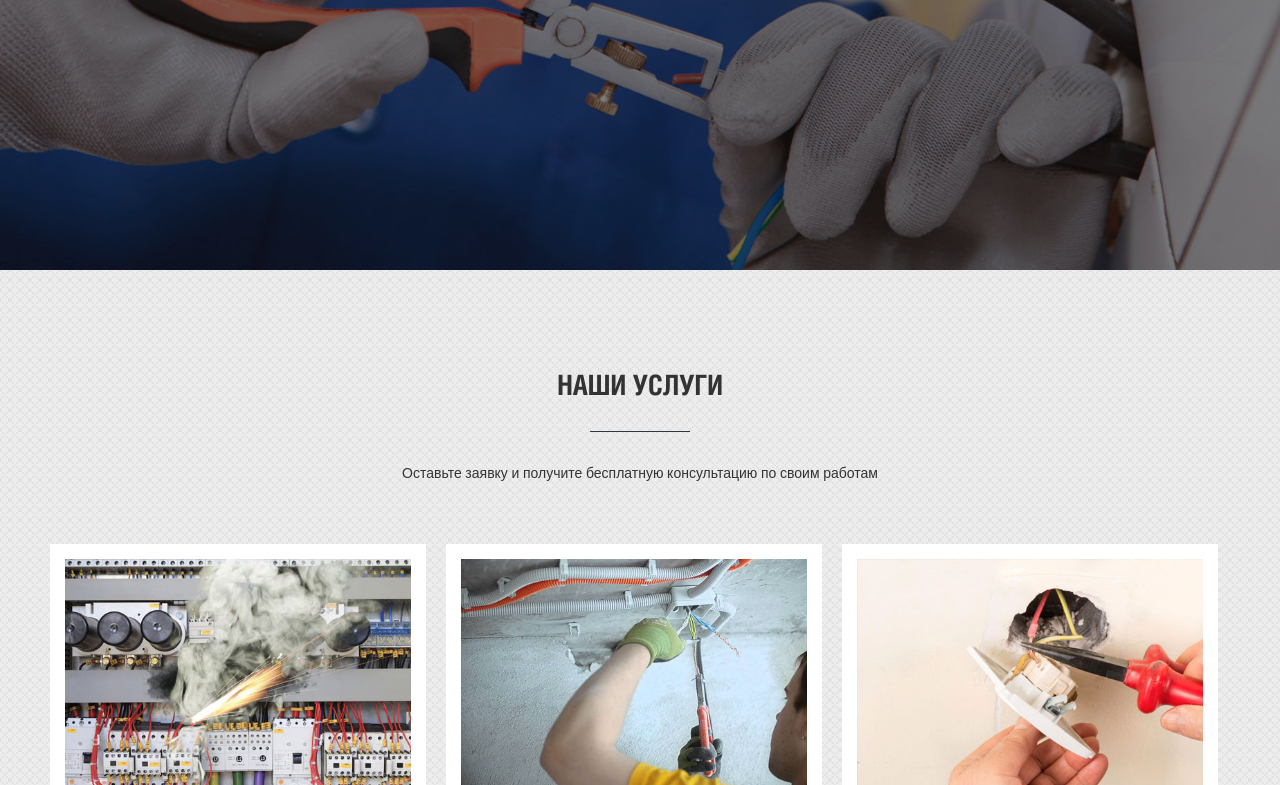
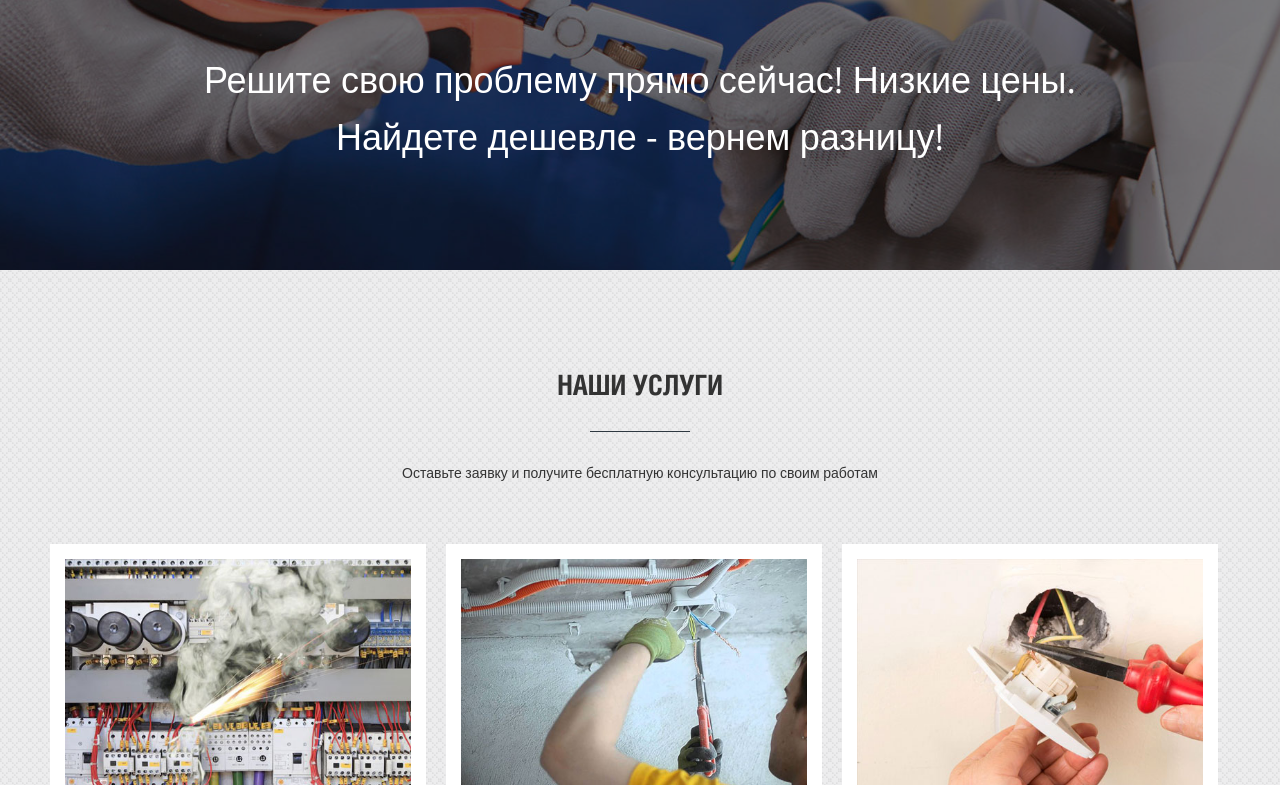
Before and after one commit to Pavel588/diplom, a website built with webpack: page index.html in a window 1280 px wide. Shown: the part 350-1135 px from the top of the page. Built offline with nearby package versions, Linux system fonts and the light colour scheme; files whose address does not match are found by name.

Commit message:
fix: topSlider text and assembly production| src/modules/topSlider.js and index.html

```diff
--- a/index.html
+++ b/index.html
@@ -719,7 +719,7 @@
     <script src="https://oss.maxcdn.com/html5shiv/3.7.2/html5shiv.min.js"></script>
     <script src="https://oss.maxcdn.com/respond/1.4.2/respond.min.js"></script>
     <![endif]-->
-	<script src="./dist/dev-bundle.js"></script>
+	<script src="./dist/bundle.js"></script>
 </body>
 
 </html>
--- a/src/modules/inputValidation.js
+++ b/src/modules/inputValidation.js
@@ -46,9 +46,6 @@ const inputValidation = () => {
     }, true);
 
 
-    const gopr = document.querySelector('.form-control');
-    console.log('gopr: ', gopr);
-    const goprSAd = document.querySelector('.tel');
-    console.log('goprSAd: ', goprSAd);
+
 };
 export default inputValidation;
--- a/src/modules/topSlider.js
+++ b/src/modules/topSlider.js
@@ -1,15 +1,18 @@
 const topSlider = () => {
         const sliderItems = document.querySelectorAll('.item');
+        const textSlider = document.querySelectorAll('.table');
 
         let slideIndex = 0,
             interval,
             slide = sliderItems[slideIndex];
-
+        for(let i = 0; i < textSlider.length; i++) {
+            textSlider[i].style.visibility = 'visible';
+            textSlider[i].style.opacity = '1';
+        }
 
 
         const nextSlide = () => {
             slide.style.display = 'block';
-
         };
 
         const prevSlide = () => {
```
Also changed, not shown: dist/bundle.js (added), dist/dev-bundle.js, 16 other files.
